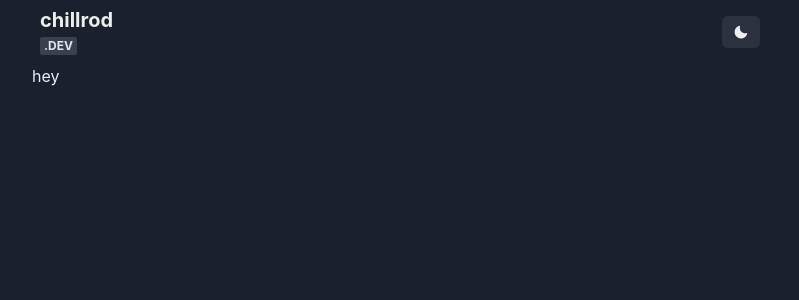
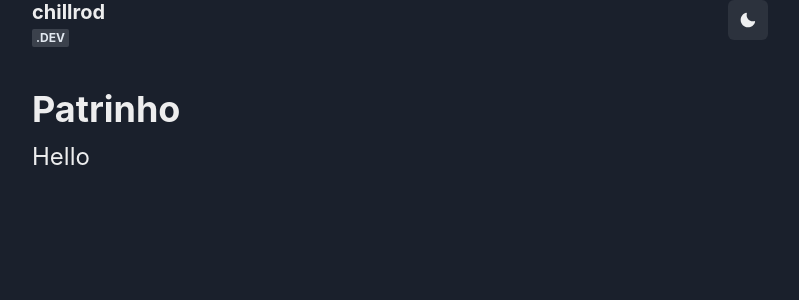
Before and after one commit to chillrod/chillrodblog, a Next.js app: page / in a window 1280 px wide. Shown: the top 300 px of the page, without its empty margins (240-1039 px from the left). Built offline with nearby package versions, Linux system fonts and the light colour scheme.

Commit message:
removed stitches

```diff
--- a/package.json
+++ b/package.json
@@ -12,7 +12,6 @@
     "@chakra-ui/react": "^1.7.4",
     "@emotion/react": "^11",
     "@emotion/styled": "^11",
-    "@stitches/react": "^1.2.6",
     "framer-motion": "^5",
     "next": "12.0.7",
     "react": "17.0.2",
--- a/src/components/ui/main/index.tsx
+++ b/src/components/ui/main/index.tsx
@@ -1,9 +1,10 @@
-import { Box } from "@chakra-ui/react";
+import { Box, Grid, Heading, Text } from "@chakra-ui/react";
 
 export const Main = () => {
   return (
-    <Box>
-      <p>hey</p>
-    </Box>
+    <Grid gap={2} alignItems="center" paddingTop={10}>
+      <Heading>Patrinho</Heading>
+      <Text fontSize="2xl">Hello</Text>
+    </Grid>
   );
 };
--- a/src/components/ui/nav/index.tsx
+++ b/src/components/ui/nav/index.tsx
@@ -1,20 +1,13 @@
-import { styled } from "../../../config/stitches";
+import { Grid } from "@chakra-ui/react";
 
 import { ThemeToggle } from "../theme-toggle";
 import { Chill } from "../chill";
 
-const Navigator = styled("nav", {
-  display: "grid",
-  alignItems: "center",
-  gridTemplateColumns: "repeat(2, 1fr)",
-  padding: ".5em",
-});
-
 export const Nav = () => {
   return (
-    <Navigator>
+    <Grid templateColumns="1fr 1fr">
       <Chill />
       <ThemeToggle />
-    </Navigator>
+    </Grid>
   );
 };
--- a/src/components/ui/theme-toggle/index.tsx
+++ b/src/components/ui/theme-toggle/index.tsx
@@ -1,13 +1,6 @@
 import { useEffect, useState } from "react";
-
-import { styled } from "../../../config/stitches";
-
-import { Button, useColorMode } from "@chakra-ui/react";
+import { IconButton, useColorMode } from "@chakra-ui/react";
 import { MoonIcon, SunIcon } from "@chakra-ui/icons";
-
-const Toggle = styled(Button, {
-  justifySelf: "end",
-});
 
 export const ThemeToggle = () => {
   const [audio, setAudio] = useState<HTMLAudioElement>();
@@ -29,8 +22,11 @@ export const ThemeToggle = () => {
   }, []);
 
   return (
-    <Toggle size="sm" onClick={() => toggleColor()}>
-      {colorIcons[colorMode]}
-    </Toggle>
+    <IconButton
+      justifySelf="end"
+      aria-label="change color mode"
+      onClick={() => toggleColor()}
+      icon={colorIcons[colorMode]}
+    />
   );
 };
--- a/src/config/stitches/index.ts
+++ /dev/null
@@ -1,3 +0,0 @@
-import { createStitches } from "@stitches/react";
-
-export const { styled, getCssText } = createStitches({});
--- a/src/pages/index.tsx
+++ b/src/pages/index.tsx
@@ -1,7 +1,6 @@
 import type { NextPage } from "next";
+
 import Head from "next/head";
-
-import { getCssText } from "../config/stitches";
 
 import { Container } from "@chakra-ui/react";
 
@@ -12,10 +11,6 @@ const Home: NextPage = () => {
   return (
     <>
       <Head>
-        <style
-          id="stitches"
-          dangerouslySetInnerHTML={{ __html: getCssText() }}
-        />
         <title>chillrod</title>
         <meta name="chillrod blog" content="devs" />
         <link rel="icon" href="../favicon.ico" />
```
Also changed, not shown: 1 other file (tests, documents, lock files or other folders).
